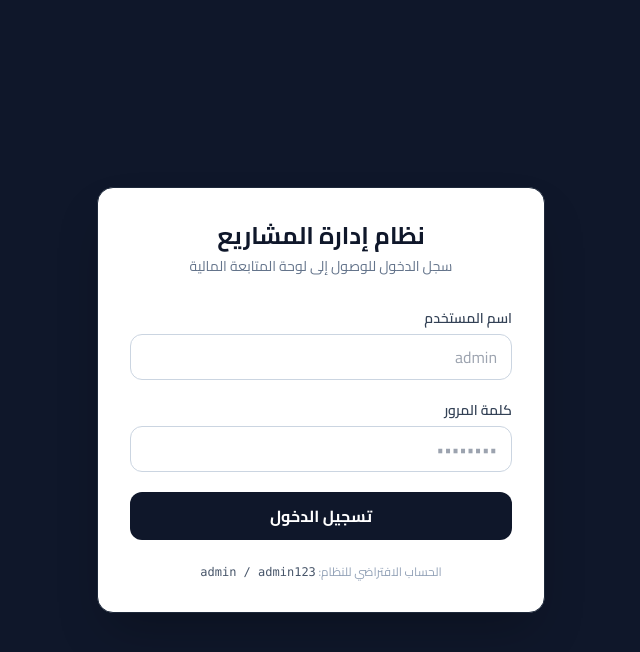
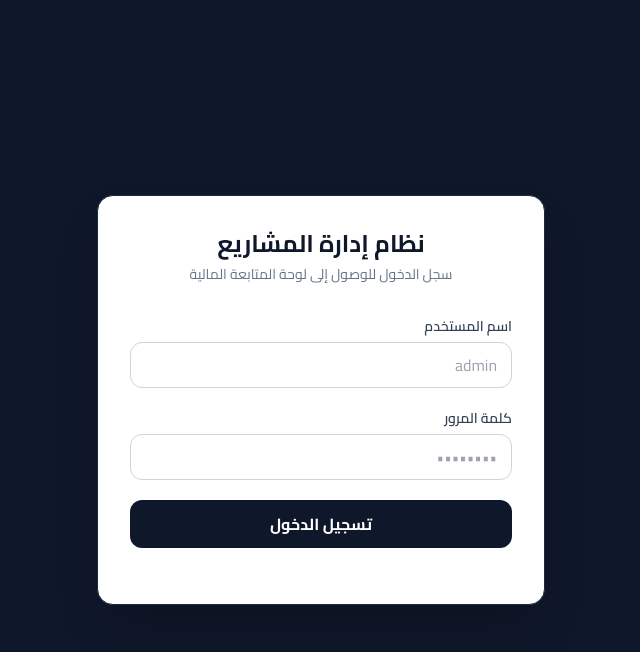
Before and after one commit to mohamedragab483-a11y/investment-system, a FastAPI app: page /login in a window 1280 px wide. Shown: the top 652 px of the page, without its empty margins (319-959 px from the left). Run offline with FastAPI, Linux system fonts and the light colour scheme; some libraries are stand-ins or nearby versions.

Commit message:
remove default credentials text

```diff
--- a/templates/login.html
+++ b/templates/login.html
@@ -35,7 +35,7 @@
             </button>
         </form>
         <div class="mt-6 text-center text-xs text-slate-400">
-            الحساب الافتراضي للنظام: <span class="font-mono text-slate-600">admin / admin123</span>
+
         </div>
     </div>
 </body>
```
